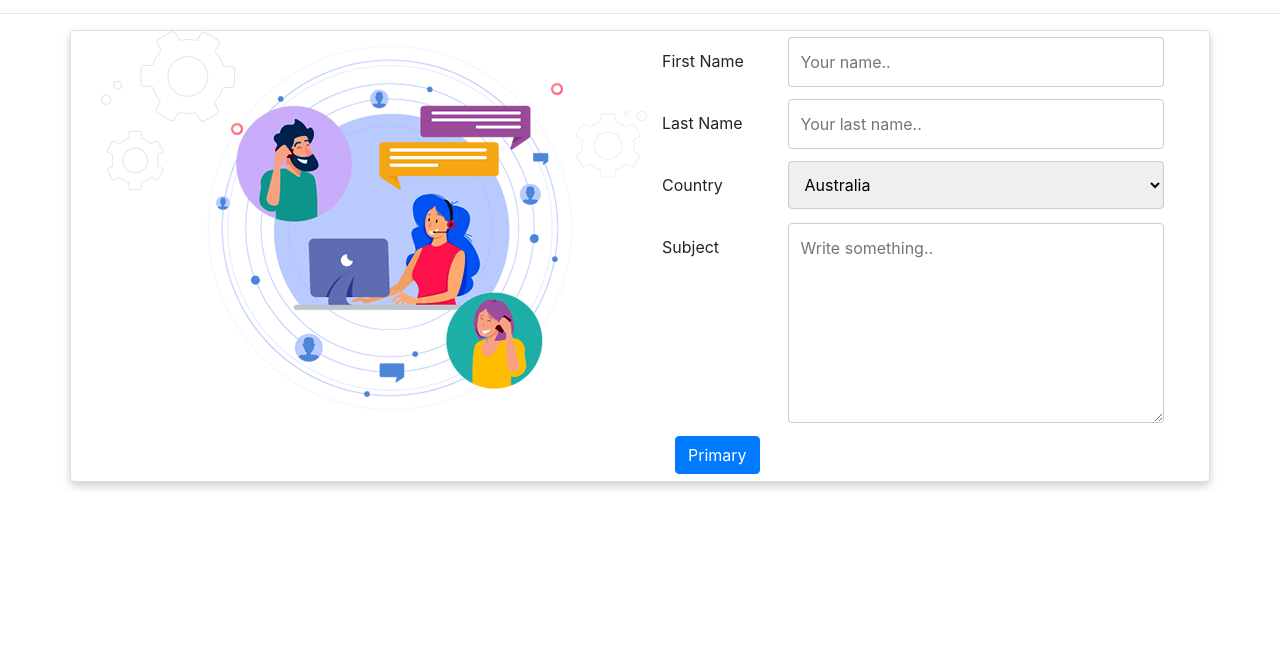
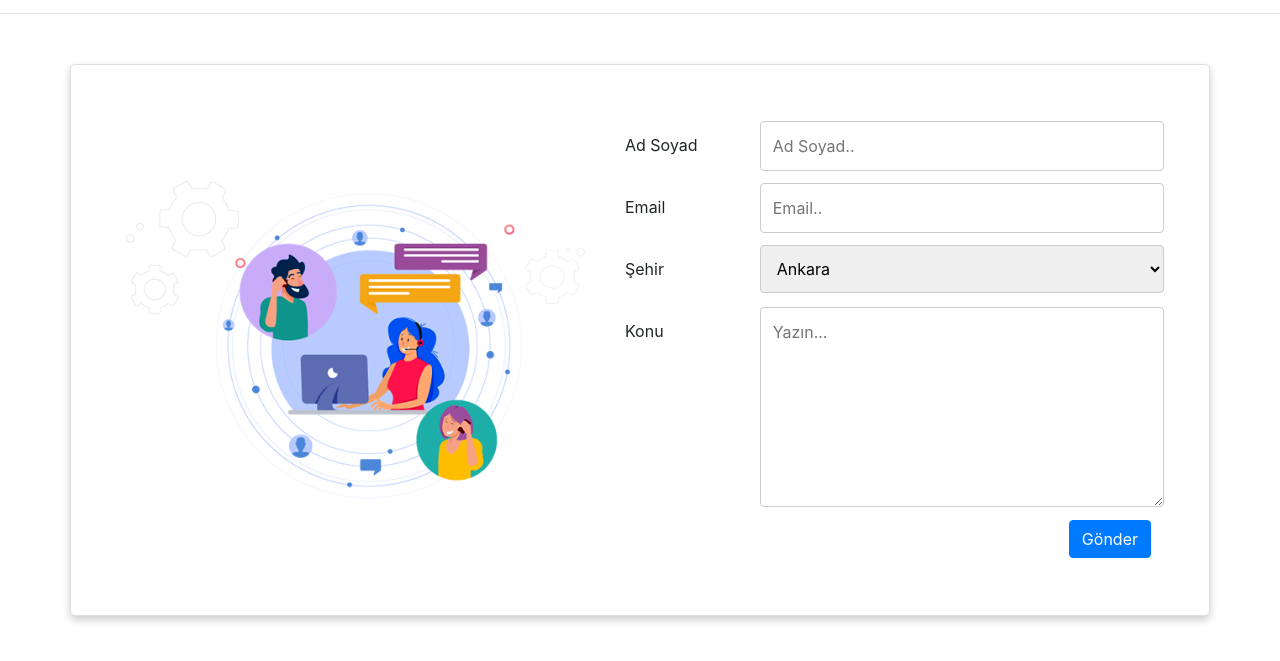
Before and after one commit to nimetapaydin/Bootstrap, a website: page bizeulasin.html in a window 1280 px wide. Shown: the part 51-712 px from the top of the page. Drawn offline with nearby package versions, Linux system fonts and the light colour scheme.

Commit message:
Bizeulasin.html tamamlandi.

```diff
--- a/bizeulasin.html
+++ b/bizeulasin.html
@@ -13,63 +13,58 @@
     <h1 class="text-center">Bize Ulaşın</h1>
     <hr>
 
-    <div class="card container">
+    <div class="card container" style="margin-top: 50px;">
       <div class="container row">
-        <div class="col float-left">
-          <img src="./ulasin.png" alt="Avatar">
+        <div class="col media center ">
+          <img src="./ulasin.png" class="mx-auto d-block " alt="Avatar" style="width: 90%; ">
         </div>
 
         <div class=" container col float-right" >
             <form action="">
               <div class="row">
                 <div class="col-25">
-                  <label for="fname">First Name</label>
+                  <label>Ad Soyad</label>
                 </div>
                 <div class="col-75">
-                  <input type="text" id="fname" name="firstname" placeholder="Your name..">
+                  <input type="text" id="name" placeholder="Ad Soyad..">
                 </div>
               </div>
               <div class="row">
                 <div class="col-25">
-                  <label for="lname">Last Name</label>
+                  <label>Email</label>
                 </div>
                 <div class="col-75">
-                  <input type="text" id="lname" name="lastname" placeholder="Your last name..">
+                  <input type="text" id="email" placeholder="Email..">
                 </div>
               </div>
               <div class="row">
                 <div class="col-25">
-                  <label for="country">Country</label>
+                  <label >Şehir</label>
                 </div>
                 <div class="col-75">
-                  <select id="country" name="country">
-                    <option value="australia">Australia</option>
-                    <option value="canada">Canada</option>
-                    <option value="usa">USA</option>
+                  <select id="sehir">
+                    <option>Ankara</option>
+                    <option >İstanbul</option>
+                    <option >Sivas</option>
                   </select>
                 </div>
               </div>
               <div class="row">
                 <div class="col-25">
-                  <label for="subject">Subject</label>
+                  <label>Konu</label>
                 </div>
                 <div class="col-75">
-                  <textarea id="subject" name="subject" placeholder="Write something.." style="height:200px"></textarea>
+                  <textarea id="konu" placeholder="Yazın..." style="height:200px"></textarea>
                 </div>
               </div>
-              <div class="row btn   pull-right ">
-                <button type="button" class="btn btn-primary">Primary</button>
+              <div class="row btn float-right ">
+                <button type="button" class="btn btn-primary ">Gönder</button>
               </div>
             </form>
         </div>
       </div>
-
     </div>
 
-
-    <!-- sıralama önemli önce jquery çalıştığı için ilk onu yazmalıyız -->
-    <!-- Optional JavaScript -->
-    <!-- jQuery first, then Popper.js, then Bootstrap JS -->
     <script src="https://code.jquery.com/jquery-3.5.1.slim.min.js" integrity="sha384-DfXdz2htPH0lsSSs5nCTpuj/zy4C+OGpamoFVy38MVBnE+IbbVYUew+OrCXaRkfj" crossorigin="anonymous"></script>
     <script src="https://cdn.jsdelivr.net/npm/popper.js@1.16.1/dist/umd/popper.min.js" integrity="sha384-9/reFTGAW83EW2RDu2S0VKaIzap3H66lZH81PoYlFhbGU+6BZp6G7niu735Sk7lN" crossorigin="anonymous"></script>
     <script src="https://stackpath.bootstrapcdn.com/bootstrap/4.5.2/js/bootstrap.min.js" integrity="sha384-B4gt1jrGC7Jh4AgTPSdUtOBvfO8shuf57BaghqFfPlYxofvL8/KUEfYiJOMMV+rV" crossorigin="anonymous"></script>
--- a/css/bizeulasin.css
+++ b/css/bizeulasin.css
@@ -1,5 +1,7 @@
 
   .card {
+    padding-top: 50px;
+    padding-bottom: 50px;
     box-shadow: 0 4px 8px 0 rgba(0,0,0,0.2);
     transition: 0.3s;
   }
@@ -74,3 +76,12 @@
         margin-top: 0;
       }
     }
+
+    .center {
+      display: block;
+      margin-left: auto;
+      margin-right: auto;
+      margin-top: auto;
+      margin-bottom: auto;
+
+    }
```
